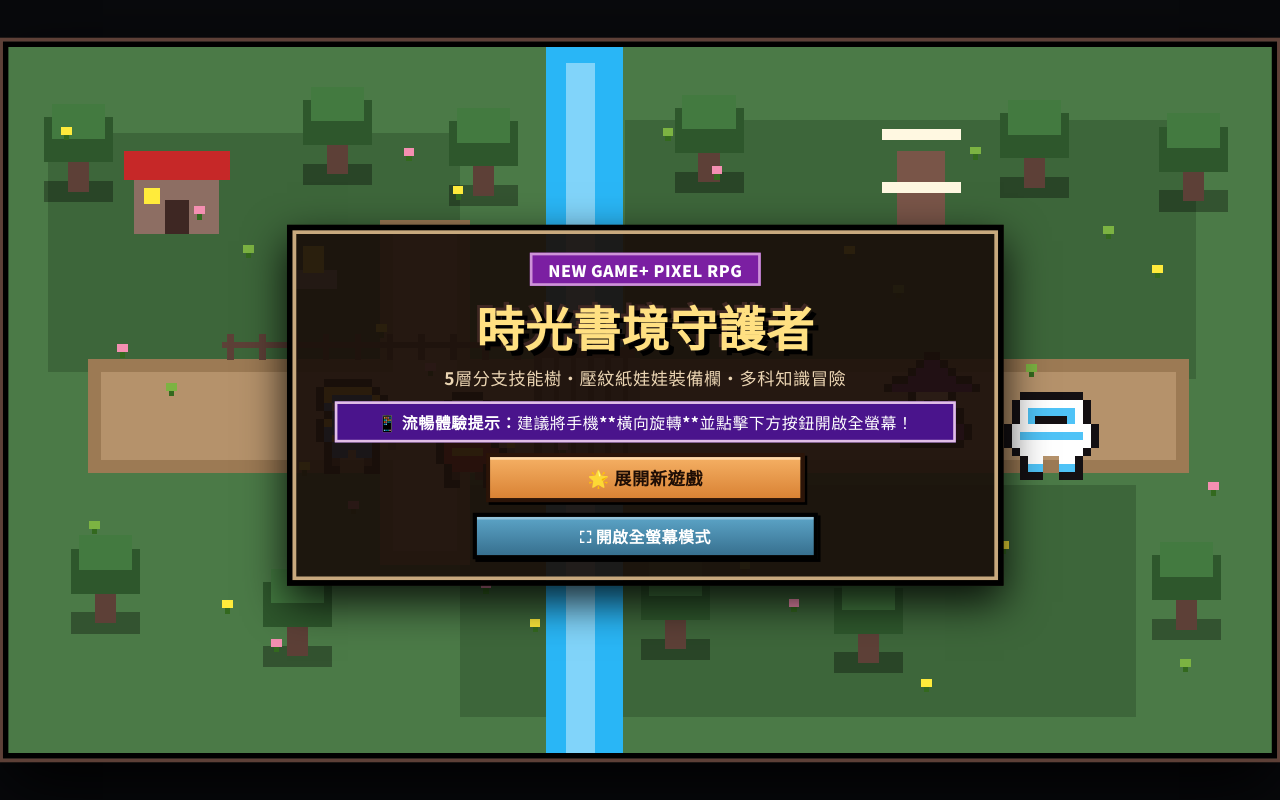
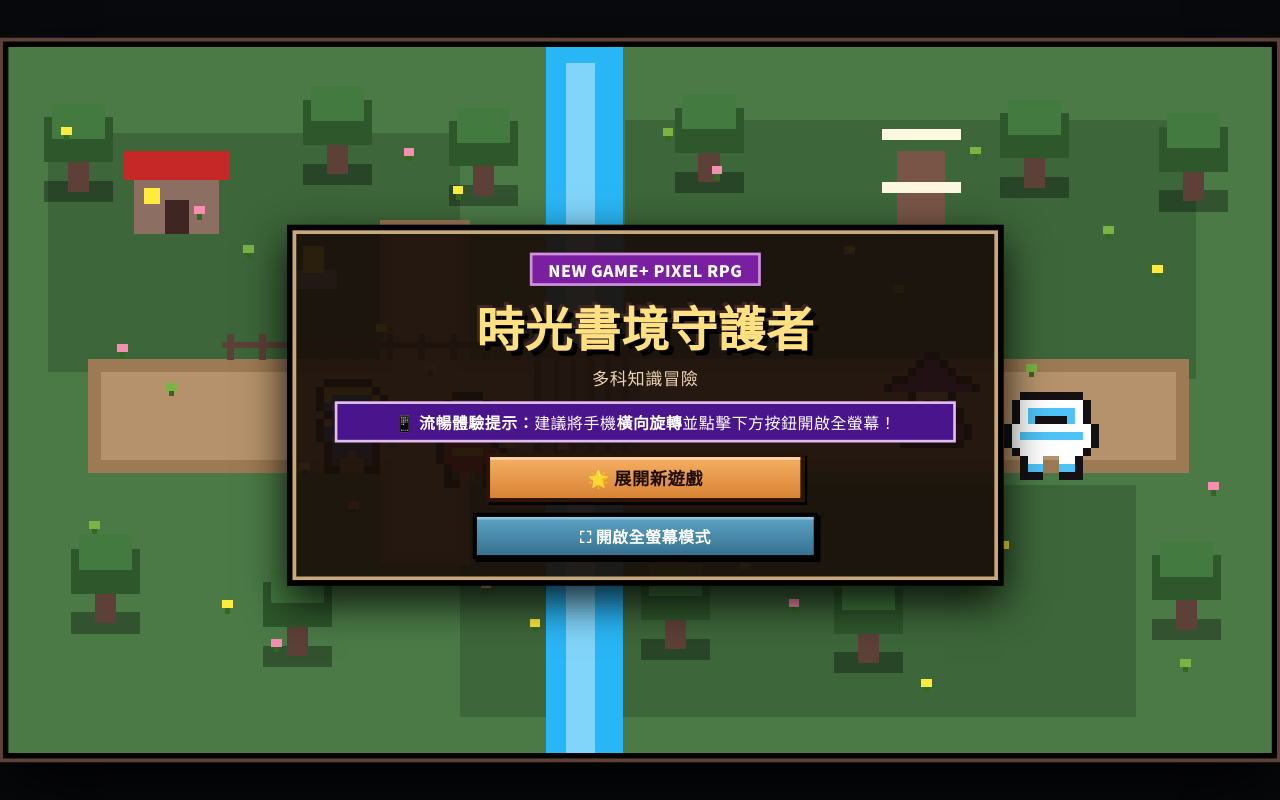
Before and after one commit to kiming42/my-rpg-game, a plain HTML site: page index.html in a window 1280 px wide. Drawn offline with Linux system fonts and the light colour scheme; a web font is replaced by a local one.

Commit message:
Update index.html

```diff
--- a/index.html
+++ b/index.html
@@ -6,7 +6,7 @@
     <meta name="apple-mobile-web-app-capable" content="yes">
     <meta name="mobile-web-app-capable" content="yes">
     <meta name="theme-color" content="#140c24">
-    <title>時光書境守護者 - 深度策略升級版</title>
+    <title>時光書境守護者</title>
     <link rel="preconnect" href="https://fonts.googleapis.com">
     <link rel="preconnect" href="https://fonts.gstatic.com" crossorigin>
     <link href="https://fonts.googleapis.com/css2?family=DotGothic16&family=Noto+Sans+TC:wght@700;900&display=swap" rel="stylesheet">
@@ -24,10 +24,10 @@
         <div class="title-center-box">
             <div class="title-badge">NEW GAME+ PIXEL RPG</div>
             <h1 class="game-logo-text">時光書境守護者</h1>
-            <p class="game-sub-text">5層分支技能樹・壓紋紙娃娃裝備欄・多科知識冒險</p>
+            <p class="game-sub-text">多科知識冒險</p>
 
             <div class="orientation-tip-box">
-                📱 <b>流暢體驗提示：</b>建議將手機**橫向旋轉**並點擊下方按鈕開啟全螢幕！
+                📱 <b>流暢體驗提示：</b>建議將手機<b>橫向旋轉</b>並點擊下方按鈕開啟全螢幕！
             </div>
 
             <div id="title-save-info" class="save-preview-pill hidden">
```
